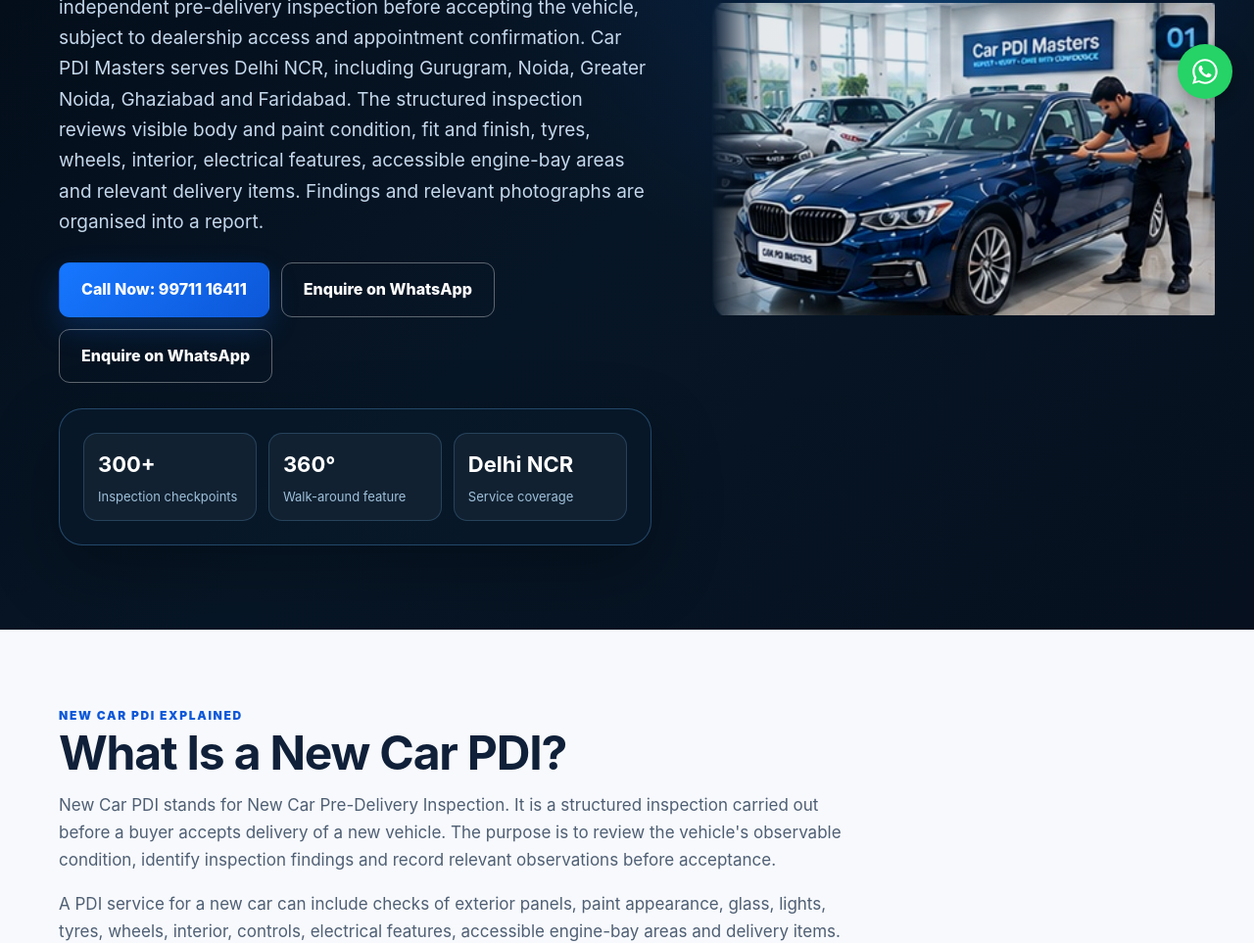
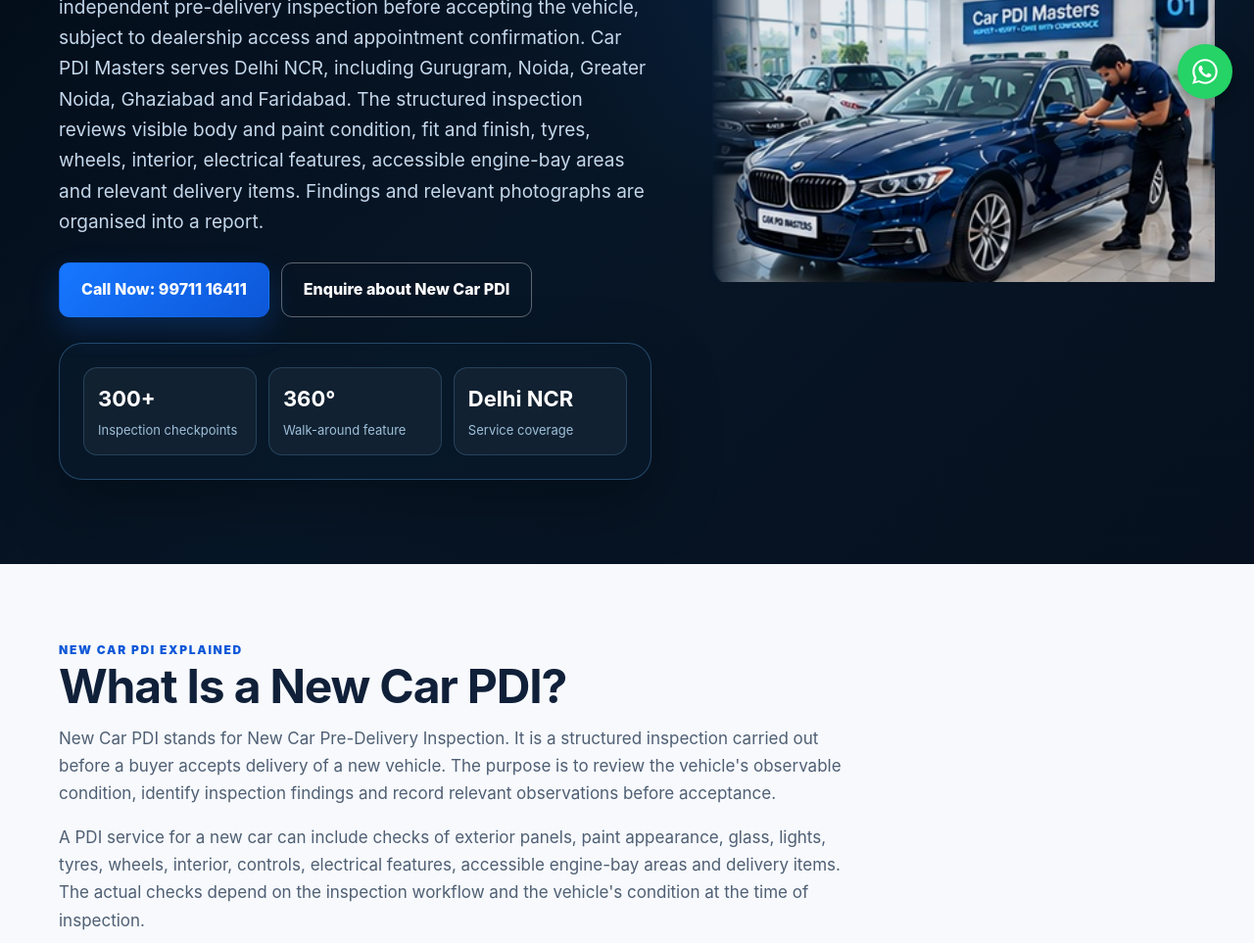
Before and after one commit to IshaanGaur/car-pdi-masters, a plain HTML site: page services/new-car-pdi.html in a window 1280 px wide. Shown: the part 677-1640 px from the top of the page at 98% size. Drawn offline with Linux system fonts and the light colour scheme.

Commit message:
Fix duplicate New Car PDI enquiry CTA
* Fix duplicate and generic New Car PDI WhatsApp CTA

* Make New Car PDI hero WhatsApp CTA specific

```diff
--- a/services/new-car-pdi.html
+++ b/services/new-car-pdi.html
@@ -339,9 +339,7 @@
       <div class="actions">
         <a class="btn btn-primary btn-large" href="tel:+919971116411" aria-label="Call 99711 16411 to book new car PDI">Call Now: 99711 16411</a>
 
-        <a class="btn btn-outline btn-large" href="https://wa.me/919971116411?text=Hello%20Car%20PDI%20Masters%2C%20I%20want%20to%20enquire%20about%20a%20car%20inspection." target="_blank" rel="noopener">Enquire on WhatsApp</a>
-
-        <a class="btn btn-outline btn-large" href="https://wa.me/919971116411?text=Hello%20Car%20PDI%20Masters%2C%20I%20want%20to%20enquire%20about%20a%20car%20inspection.">Enquire on WhatsApp</a>
+        <a class="btn btn-outline btn-large" href="https://wa.me/919971116411?text=Hello%20Car%20PDI%20Masters%2C%20I%20want%20to%20enquire%20about%20a%20new%20car%20PDI%20in%20Delhi%20NCR." target="_blank" rel="noopener">Enquire about New Car PDI</a>
       </div>
 
       <div class="service-summary">
@@ -1109,7 +1107,7 @@
         <li><a href="/sample-report.html">Sample Report</a></li>
         <li><a href="/#faq">FAQs</a></li>
         <li><a href="/#contact">Contact</a></li>
-        <li><a href="https://wa.me/919971116411?text=Hello%20Car%20PDI%20Masters%2C%20I%20want%20to%20enquire%20about%20a%20car%20inspection." target="_blank" rel="noopener">Enquire on WhatsApp</a></li>
+        <li><a href="https://wa.me/919971116411?text=Hello%20Car%20PDI%20Masters%2C%20I%20want%20to%20enquire%20about%20a%20new%20car%20PDI%20in%20Delhi%20NCR." target="_blank" rel="noopener">Enquire about New Car PDI</a></li>
       </ul>
     </div>
 
```
